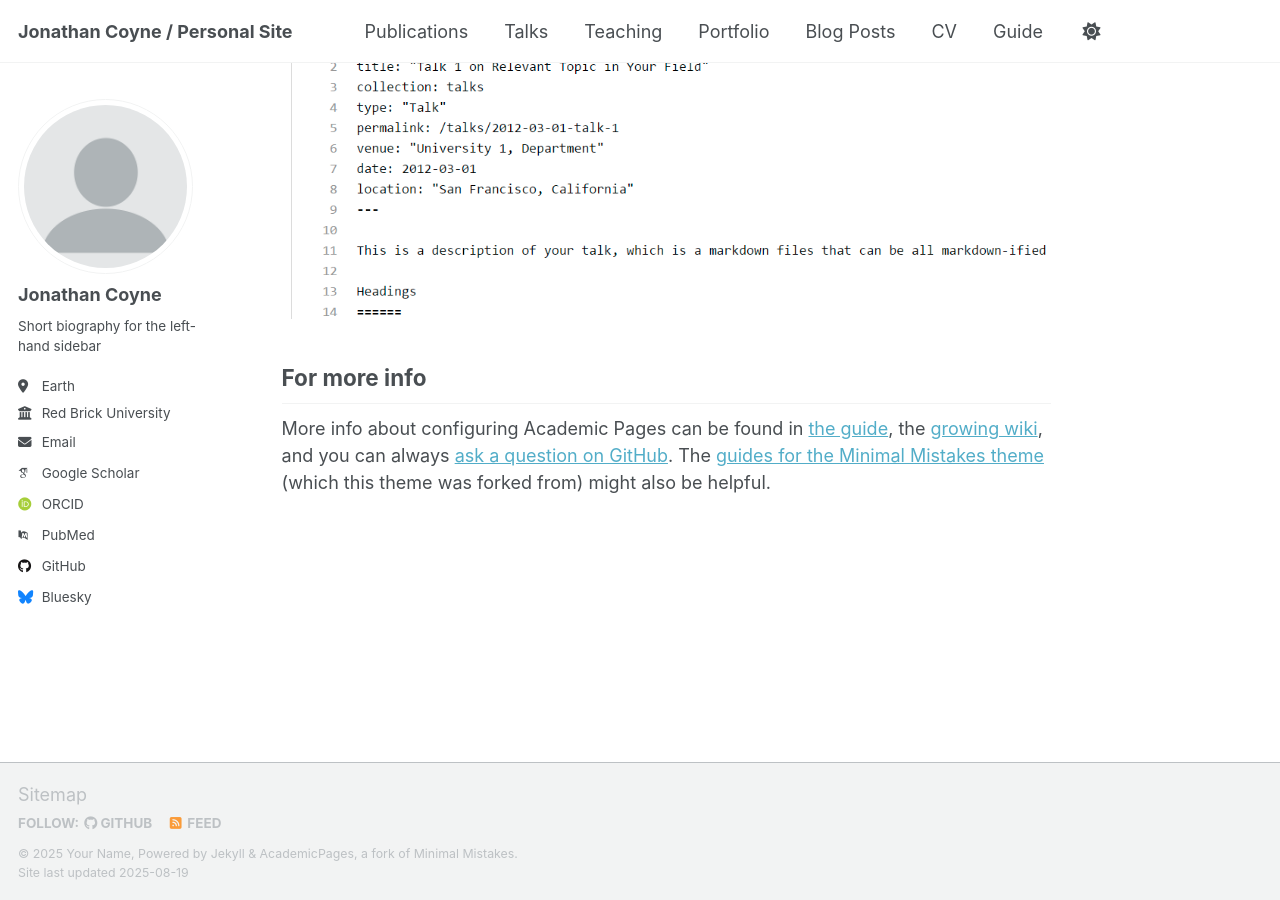
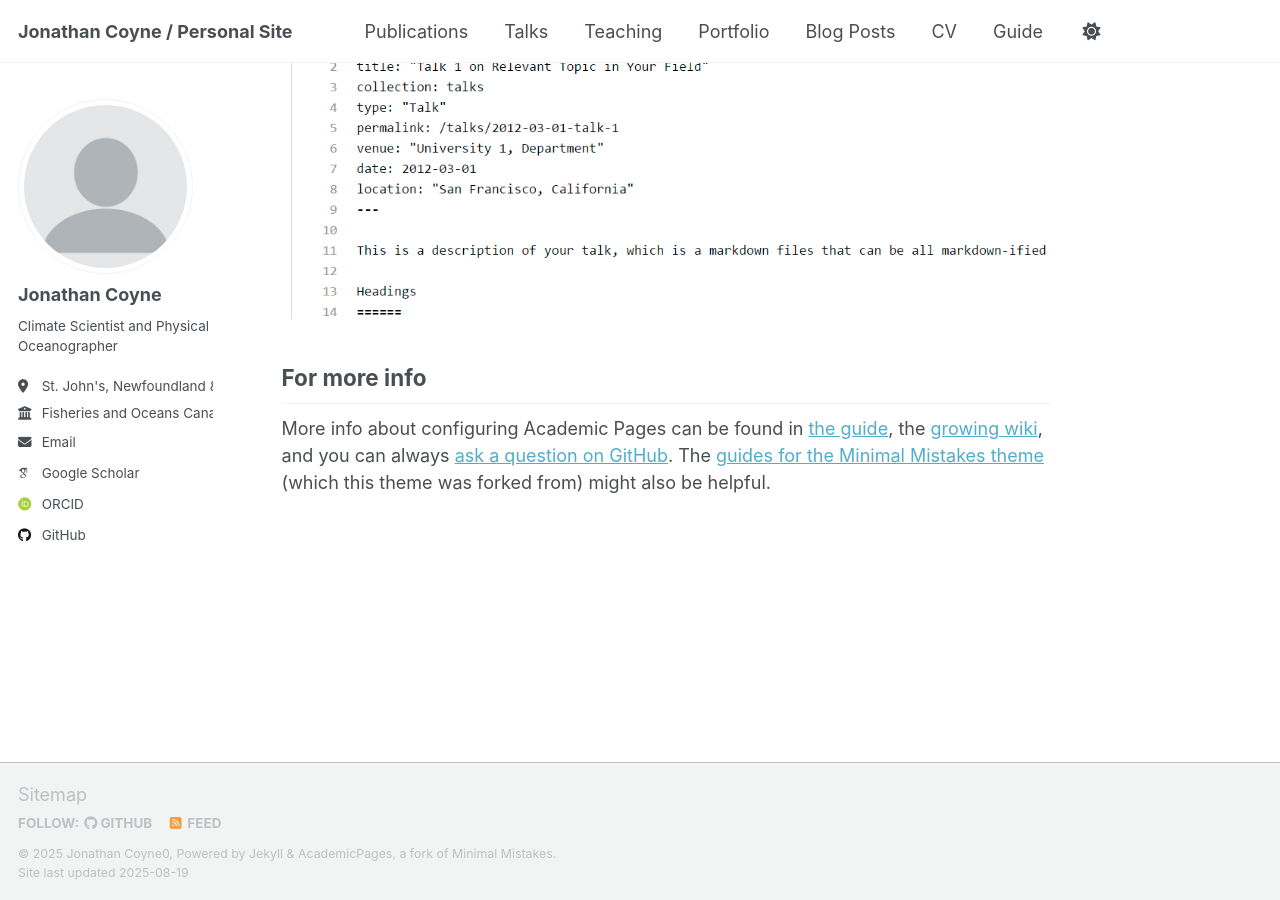
Before and after one commit to jn533213/jn533213.github.io, a Jekyll site: the page built from _pages/about.md, in a window 1280 px wide and 900 px high, scrolled down 2880 px. Built offline with Jekyll 4.4.1, drawn with Linux system fonts in a browser that asks for light colours; some web fonts are replaced; a script that is not in the unit is left out.

Commit message:
Update _config.yml

```diff
--- a/_config.yml
+++ b/_config.yml
@@ -11,11 +11,11 @@ locale                   : "en-US"
 site_theme               : "default" # Currently available options are "default", "air"
 title                    : "Jonathan Coyne / Personal Site"
 title_separator          : "-"
-name                     : &name "Your Name"
-description              : &description "personal description"
-url                      : https://academicpages.github.io # the base hostname & protocol for your site e.g. "https://[your GitHub username].github.io" or if you already have some other page hosted on Github then use "https://[your GitHub username].github.io/[Your Repo Name]"
+name                     : &name "Jonathan Coyne0"
+description              : &description "Climate Scientist and Physical Oceanographer"
+url                      : https://jn533213.github.io # the base hostname & protocol for your site e.g. "https://[your GitHub username].github.io" or if you already have some other page hosted on Github then use "https://[your GitHub username].github.io/[Your Repo Name]"
 baseurl                  : "" # the subpath of your site, e.g. "/blog"
-repository               : "academicpages/academicpages.github.io"
+repository               : "jn533213/jn533213.github.io"
 
 # Site Author - The following control what appear as part of the author content on the side bar.
 #               If a field is blank the icon and link will not appear, otherwise it will be shown.
@@ -25,21 +25,21 @@ author:
   avatar           : "profile.png"
   name             : "Jonathan Coyne"
   pronouns         : # example: "she/her"
-  bio              : "Short biography for the left-hand sidebar"
-  location         : "Earth"
-  employer         : "Red Brick University"
+  bio              : "Climate Scientist and Physical Oceanographer"
+  location         : "St. John's, Newfoundland & Labrador, Canada"
+  employer         : "Fisheries and Oceans Canada"
   uri              : # URL
-  email            : "none@example.org"
+  email            : "jonathan.coyne@dfo-mpo.gc.ca"
 
   # Academic websites
   academia         : # URL
   arxiv            : # URL - Update with the correct link to your profile
-  googlescholar    : "https://scholar.google.com/citations?user=PS_CX0AAAAAJ"
+  googlescholar    : "https://scholar.google.ca/citations?user=luDyD0oAAAAJ&hl=en"
   inspire-hep      : # URL
   impactstory      : # URL
-  orcid            : "http://orcid.org/yourorcidurl"
+  orcid            : "https://orcid.org/0009-0008-5181-9055"
   semantic         : # URL
-  pubmed           : "https://www.ncbi.nlm.nih.gov/pubmed/?term=john+snow"
+  pubmed           : # URL
   researchgate     : # URL
   scopus           : # URL
 
@@ -47,13 +47,13 @@ author:
   bitbucket        : # Username - Update with your username on the site
   codepen          : # Username
   dribbble         : # Username
-  github           : "academicpages"
+  github           : "jn533213"
   kaggle           : # Username
   stackoverflow    : # User number or user number and name (i.e., use "1" or "1/jeff-atwood")
 
   # Social media
   artstation       : # Username
-  bluesky          : "bsky.app" # Replace this with you Bluesky username
+  bluesky          : # Username # Replace this with you Bluesky username
   facebook         : # Username
   flickr           : # Username
   foursquare       : # Username
```
